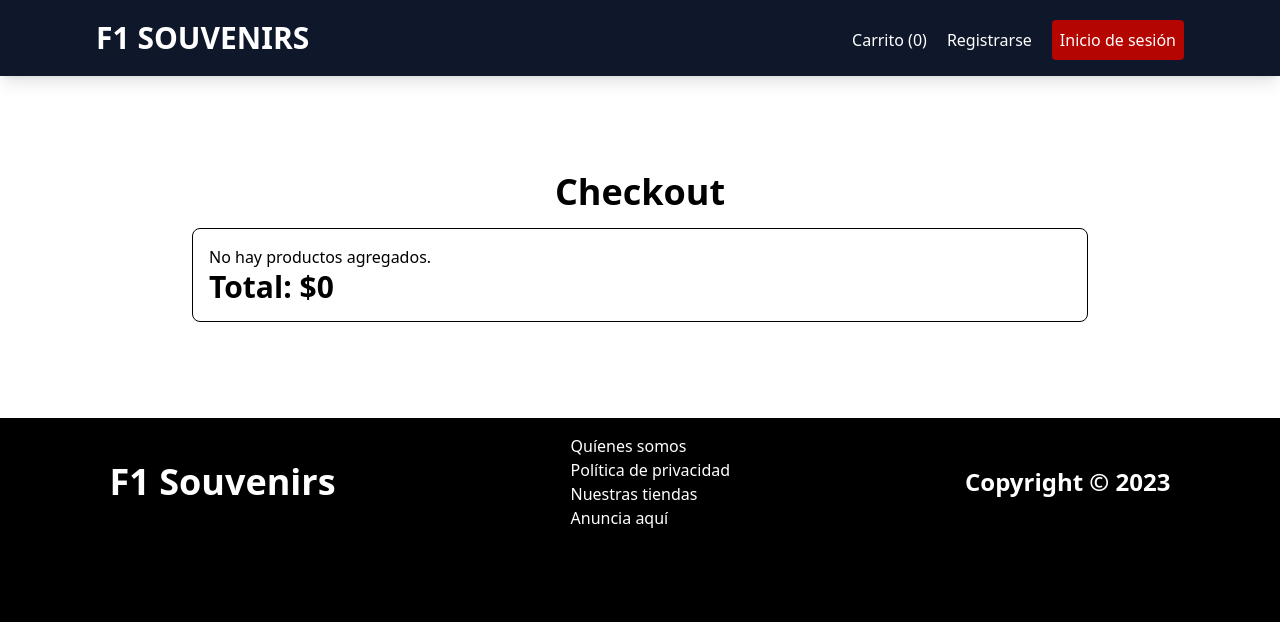
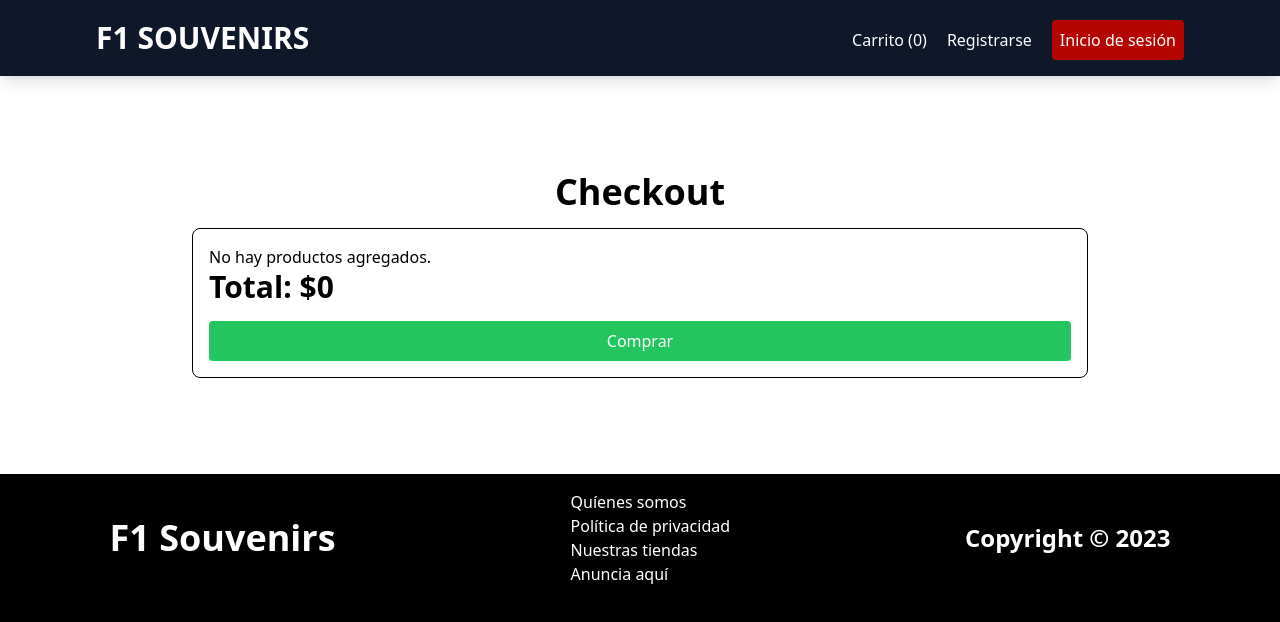
Before and after one commit to DaquitoCoder/F1-Souvenirs-UI, a React (Vite) app: page /checkout in a window 1280 px wide. Shown: the top 622 px of the page. Built offline with nearby package versions, Linux system fonts and the light colour scheme.

Commit message:
Add buy functionality to Checkout component

```diff
--- a/src/views/Checkout.jsx
+++ b/src/views/Checkout.jsx
@@ -7,7 +7,11 @@ import { IconMinus, IconPlus } from '@tabler/icons-react';
 const Checkout = () => {
   const { cart, addToCart, removeFromCart } = useCart();
 
-  console.log('cart', cart);
+  const handleBuy = () => {
+    alert('Compra realizada con éxito');
+    window.location.href = '/';
+    localStorage.removeItem('cart');
+  }
 
   return (
     <SimplePage>
@@ -24,17 +28,20 @@ const Checkout = () => {
                 key={item.id}
               >
                 <div className='card-image rounded-2xl border border-black'>
-                  <img src={item.image} className='object-cover rounded-2xl h-48 w-48' />
+                  <img
+                    src={item.image}
+                    className='object-cover rounded-2xl h-48 w-48'
+                  />
                 </div>
                 <div className='card-text md:w-1/3'>
-                  <Typography variant='h3'>{item.name}</Typography>
-                  <p>${item.price}</p>
+                  <Typography variant='h3' className='text-center mb-3'>{item.name}</Typography>
+                  <Typography variant='p' className='text-center mb-3'>${item.price}</Typography>
                 </div>
                 <div className='card-buttons flex flex-row items-center gap-2'>
                   <Button
                     type='button'
                     variant='light'
-                    className='p-0.5 border border-black h-[32px] w-[32px]'
+                    className='p-0.5 border border-black h-[32px] w-[32px] justify-center'
                     onClick={() => addToCart(item)}
                     icon={<IconPlus size={24} />}
                   />
@@ -42,7 +49,7 @@ const Checkout = () => {
                   <Button
                     type='button'
                     variant='light'
-                    className='p-0.5 border border-black h-[32px] w-[32px]'
+                    className='p-0.5 border border-black h-[32px] w-[32px] justify-center'
                     onClick={() => removeFromCart(item)}
                     icon={<IconMinus size={24} />}
                   />
@@ -53,10 +60,19 @@ const Checkout = () => {
             <Typography variant='p'>No hay productos agregados.</Typography>
           )}
 
-          <div className="total-checkout">
+          <div className='total-checkout'>
             <Typography variant='h2'>
-              Total: ${cart.reduce((acc, item) => acc + item.price * item.quantity, 0)}
+              Total: $
+              {cart.reduce((acc, item) => acc + item.price * item.quantity, 0)}
             </Typography>
+
+            <Button
+              variant='success'
+              className='w-full mt-4 px-2 justify-center items-center text-white py-2'
+              onClick={handleBuy}
+            >
+              Comprar
+            </Button>
           </div>
         </div>
       </div>
```
